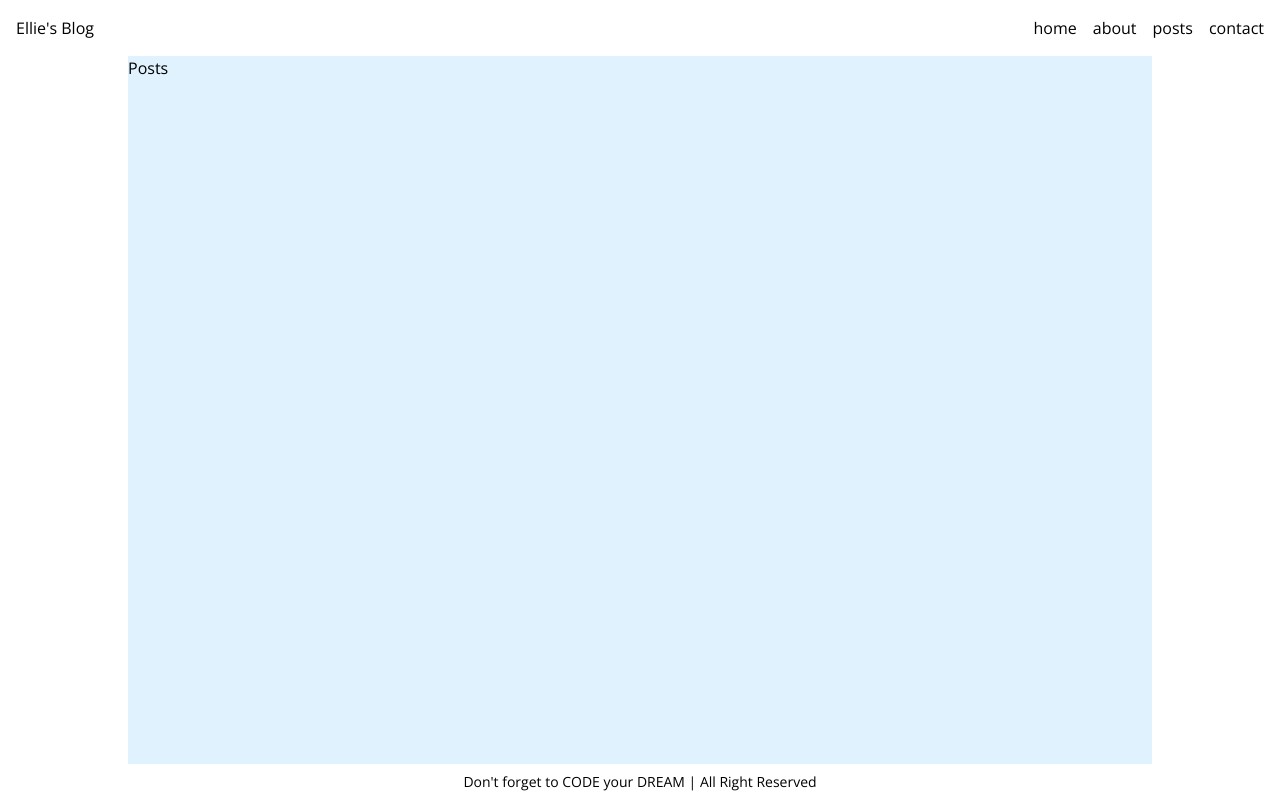
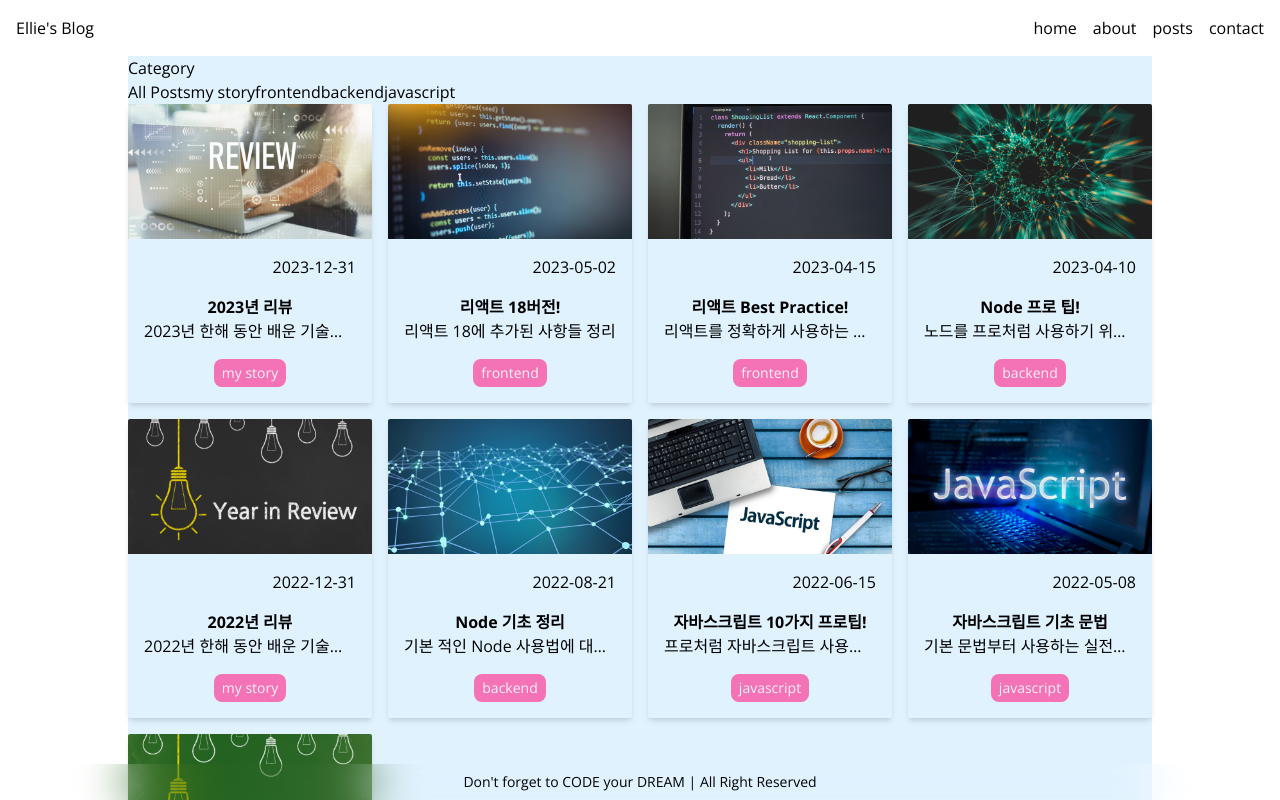
Before and after one commit to cofilot/dreamcoding-blog, a Next.js app: page /posts in a window 1280 px wide. Built offline with nearby package versions, Linux system fonts and the light colour scheme.

Commit message:
feat: filtering posts page with searchParams

```diff
--- /dev/null
+++ b/src/app/posts/layout.tsx
@@ -0,0 +1,29 @@
+import Link from 'next/link';
+
+import { getAllPosts } from '@/service/posts';
+
+type Props = {
+  children: React.ReactNode;
+};
+
+export default async function LayoutPage({ children }: Props) {
+  const posts = await getAllPosts();
+  const categories = [...new Set(posts.map((post) => post.category))];
+
+  return (
+    <section>
+      <header>
+        <h2>Category</h2>
+        <nav>
+          <Link href={'/posts'}>{'All Posts'}</Link>
+          {categories.map((category) => (
+            <Link key={category} href={`/posts?category=${category}`}>
+              {category}
+            </Link>
+          ))}
+        </nav>
+      </header>
+      <main>{children}</main>
+    </section>
+  );
+}
--- a/src/app/posts/page.tsx
+++ b/src/app/posts/page.tsx
@@ -1,5 +1,19 @@
 import React from 'react';
 
-export default function PostsPage() {
-  return <section>Posts</section>;
+import { FilterablePosts } from '@/components/FilterablePosts';
+
+import { getAllPosts } from '@/service/posts';
+
+type Props = {
+  searchParams: { category: string | undefined };
+};
+
+export default async function PostsPage({ searchParams: { category } }: Props) {
+  const posts = await getAllPosts();
+
+  return (
+    <section>
+      <FilterablePosts posts={posts} category={category} />
+    </section>
+  );
 }
--- /dev/null
+++ b/src/components/FilterablePosts.tsx
@@ -0,0 +1,20 @@
+import { Post } from '@/service/posts';
+
+import PostsGrid from './PostsGrid';
+
+type Props = {
+  posts: Post[];
+  category?: string | undefined;
+};
+
+export const FilterablePosts = ({ posts, category }: Props) => {
+  const filteredPosts = category?.length
+    ? posts.filter((post) => post.category === category)
+    : posts;
+
+  return (
+    <section>
+      <PostsGrid posts={filteredPosts} />
+    </section>
+  );
+};
```
